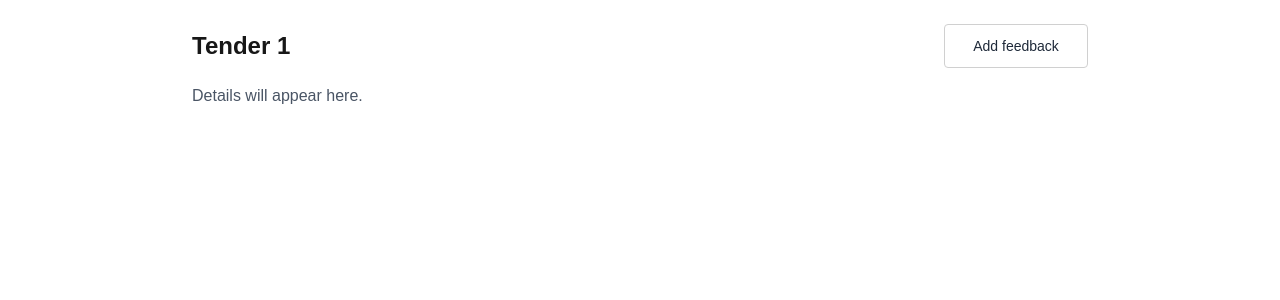
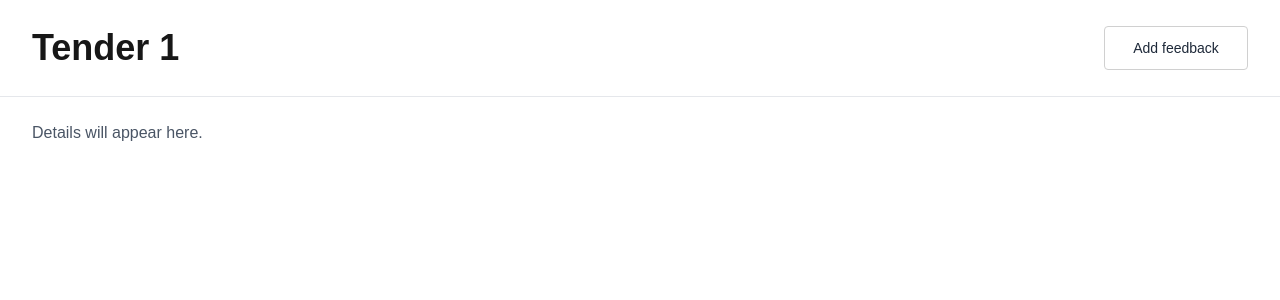
Before and after one commit to STUADMIN/STU-FIGMA-FILES, a Next.js app: page /tenders/1 in a window 1280 px wide. Shown: the top 300 px of the page. Built offline with nearby package versions, Linux system fonts and the light colour scheme.

Commit message:
feat(tenders): place 'Add feedback' button in top-right banner and align to STU header layout

```diff
--- a/src/app/tenders/[tenderId]/page.tsx
+++ b/src/app/tenders/[tenderId]/page.tsx
@@ -10,10 +10,14 @@ export default function TenderDetailPage({ params }: TenderDetailPageProps) {
   const [isFeedbackModalOpen, setIsFeedbackModalOpen] = useState(false);
 
   return (
-    <main className="min-h-dvh p-6">
-      <div className="mx-auto max-w-4xl">
-        <div className="mb-4 flex items-center justify-between">
-          <h1 className="text-2xl font-semibold">Tender {params.tenderId}</h1>
+    <main className="min-h-dvh">
+      {/* Banner header */}
+      <div className="border-b border-gray-200 bg-white">
+        <div className="mx-auto w-full max-w-[1440px] px-5 lg:px-8">
+          <div className="flex h-24 items-center justify-between">
+            <h1 className="text-2xl font-semibold sm:text-3xl lg:text-4xl">
+              Tender {params.tenderId}
+            </h1>
             <button
               type="button"
               onClick={() => setIsFeedbackModalOpen(true)}
@@ -22,6 +26,10 @@ export default function TenderDetailPage({ params }: TenderDetailPageProps) {
               Add feedback
             </button>
           </div>
+        </div>
+      </div>
+      {/* Page content */}
+      <div className="mx-auto w-full max-w-[1440px] px-5 py-6 lg:px-8">
         <p className="text-gray-600">Details will appear here.</p>
       </div>
 
```
Lines whose indentation alone changed are shown as unchanged.
